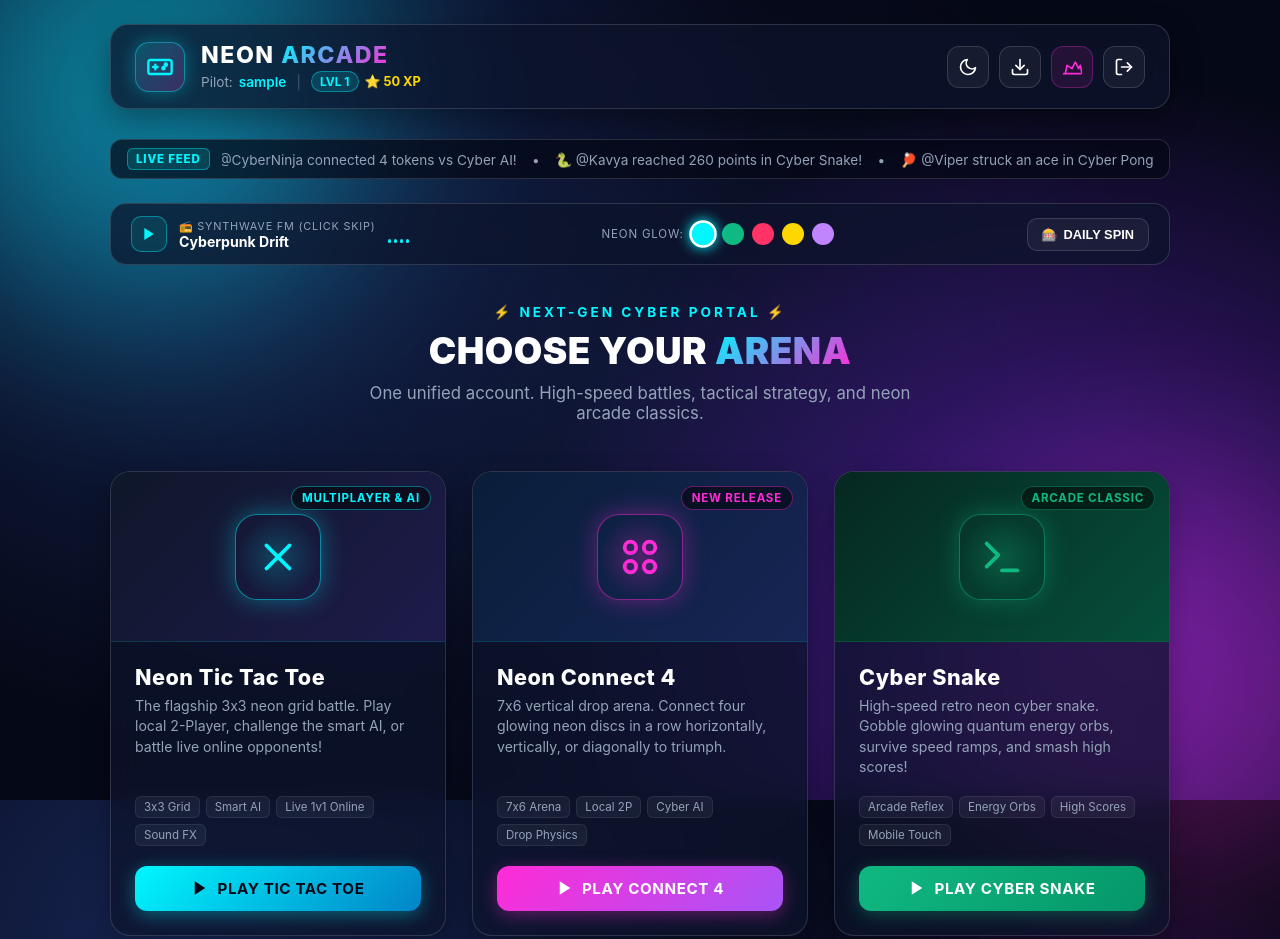
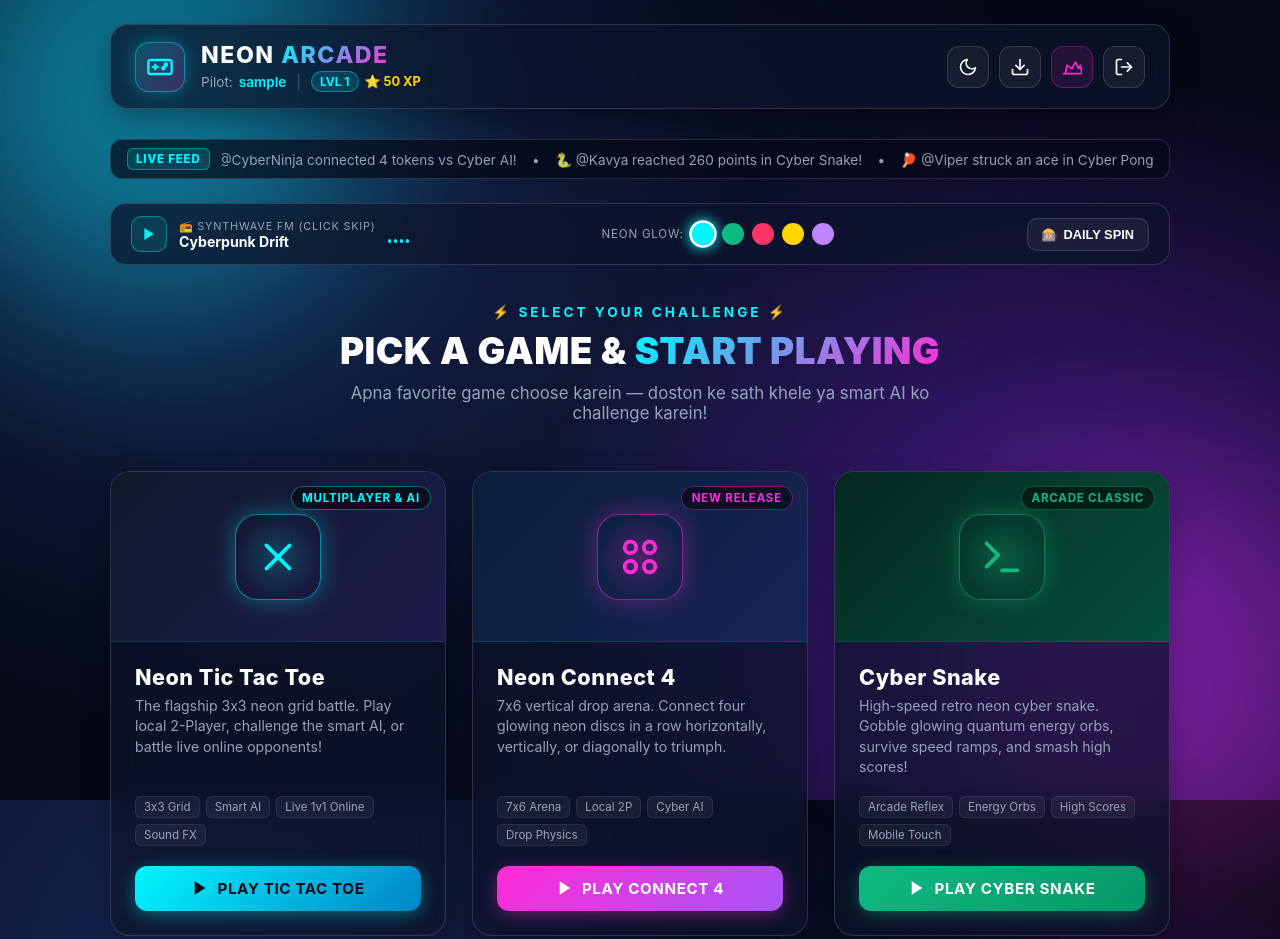
Before and after one commit to supportIT92/Z-neon-tic-tac-toe, a plain HTML site: page hub/index.html in a window 1280 px wide. Shown: the top 939 px of the page. Drawn offline with Linux system fonts and the light colour scheme; sample sign-in values are in the browser's storage.

Commit message:
style: update hub hero banner to clear gaming headline

```diff
--- a/hub/index.html
+++ b/hub/index.html
@@ -128,9 +128,9 @@
 
         <!-- Welcome Hero -->
         <section class="hub-hero">
-            <span class="hub-tagline">⚡ Next-Gen Cyber Portal ⚡</span>
-            <h2>CHOOSE YOUR <span>ARENA</span></h2>
-            <p>One unified account. High-speed battles, tactical strategy, and neon arcade classics.</p>
+            <span class="hub-tagline">⚡ SELECT YOUR CHALLENGE ⚡</span>
+            <h2>PICK A GAME &amp; <span>START PLAYING</span></h2>
+            <p>Apna favorite game choose karein — doston ke sath khele ya smart AI ko challenge karein!</p>
         </section>
 
         <!-- Games Grid -->
```
